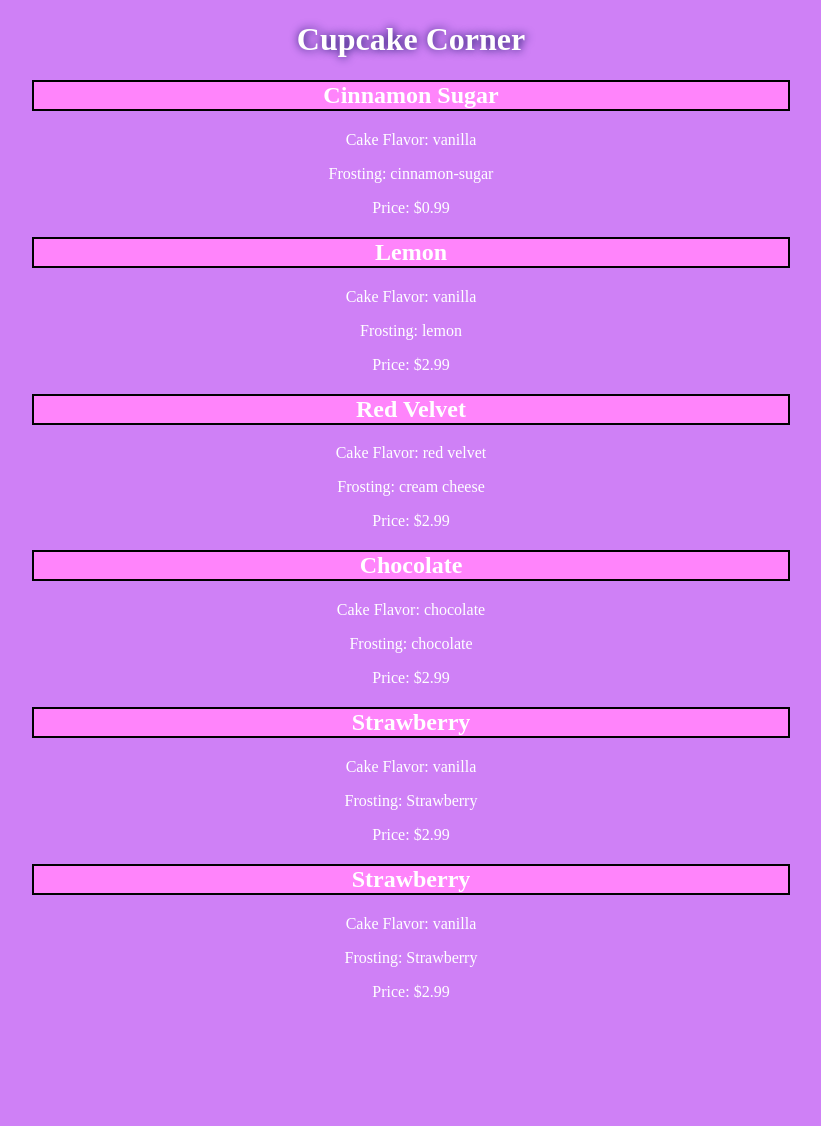
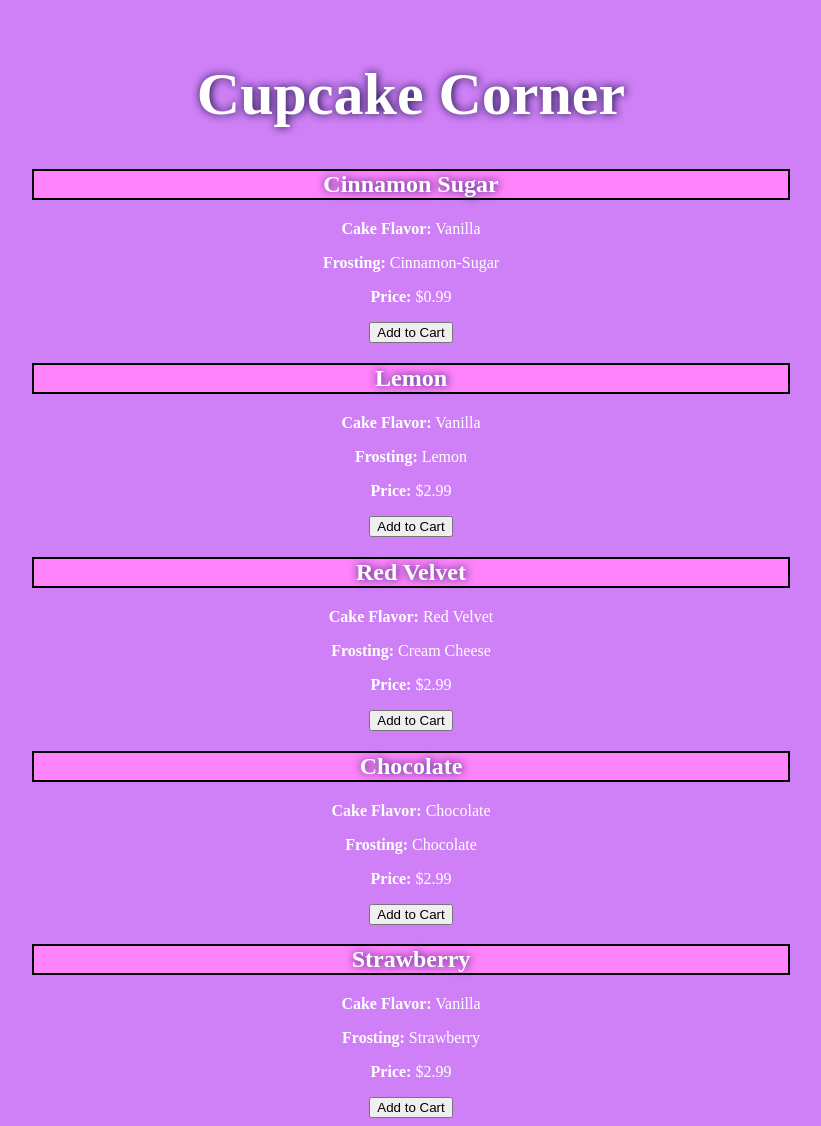
Before and after one commit to mitchhenline/cupcake_app, a Flask app: page / in a window 1280 px wide. Shown: the whole page, without its empty margins (229-1050 px from the left). Before the commit the page ends 998 px from the top, so only its background shows below. Run offline with Flask 2, Linux system fonts and the light colour scheme.

Commit message:
order working

```diff
--- a/cupcakedisplay.csv
+++ b/cupcakedisplay.csv
@@ -4,4 +4,3 @@
 mega,Red Velvet,red velvet,2.99,True,cream cheese,[]
 gluten free,Chocolate,chocolate,2.99,False,chocolate,['chocolate shavings']
 mega,Strawberry,vanilla,2.99,True,Strawberry,[]
-mega,Strawberry,vanilla,2.99,True,Strawberry,['sliced strawberry']
--- a/orders.csv
+++ b/orders.csv
@@ -1,2 +1,2 @@
+
 mega,Lemon,vanilla,2.99,True,lemon,['lemon heads']
-mega,Lemon,vanilla,2.99,True,lemon,['lemon heads']
--- a/static/style.css
+++ b/static/style.css
@@ -5,14 +5,25 @@
 }
 
 .text {
+    color: white;
+    font-size: 16px;
 }
 
 #mainheader {
-    text-shadow: rgb(16, 16, 98) 1px 0 10px;
+    text-shadow: rgb(10, 10, 57) 1px 0 10px;
+    font-size: 60px;
+    margin-top: 60px;
 
 }
 
-#cupcakename {
+#subheader {
+        text-shadow: rgb(10, 10, 57) 1px 0 10px;
+        font-size: 30px;
+
+}
+
+#name_of_cupcake{
+    text-shadow: rgb(16, 16, 98) 1px 0 10px;
     border: 2px solid black;
     margin-left: 20%;
     margin-right: 20%;
--- a/templates/index.html
+++ b/templates/index.html
@@ -9,11 +9,15 @@
 </head>
 <body>
     <h1 id="mainheader">Cupcake Corner</h1>
+    <p></p>
     {% for cupcake in cupcakes %}
-        <h2 id="cupcakename">{{ cupcake["name"] }}</h2>
-        <p class="text">Cake Flavor: {{ cupcake["cake"] }}</p>
-        <p class="text">Frosting: {{ cupcake["frosting"] }}</p>
-        <p class="text">Price: ${{ cupcake["price"] }}</p>
+        <h2 id="name_of_cupcake">{{ cupcake["name"].title() }}</h2>
+        <p class="text"><b>Cake Flavor:</b> {{ cupcake["cake"].title() }}</p>
+        <p class="text"><b>Frosting:</b> {{ cupcake["frosting"].title() }}</p>
+        <p class="text"><b>Price:</b> ${{ cupcake["price"] }}</p>
+        <a href="{{ url_for('add_cupcake', name=cupcake['name']) }}">
+            <button>Add to Cart</button>
+        </a>
     {% endfor %}
 </body>
 </html>
```
Also changed, not shown: templates/cupcake.html (deleted, +0 -19 lines), templates/order.html (+24 -0 lines).
